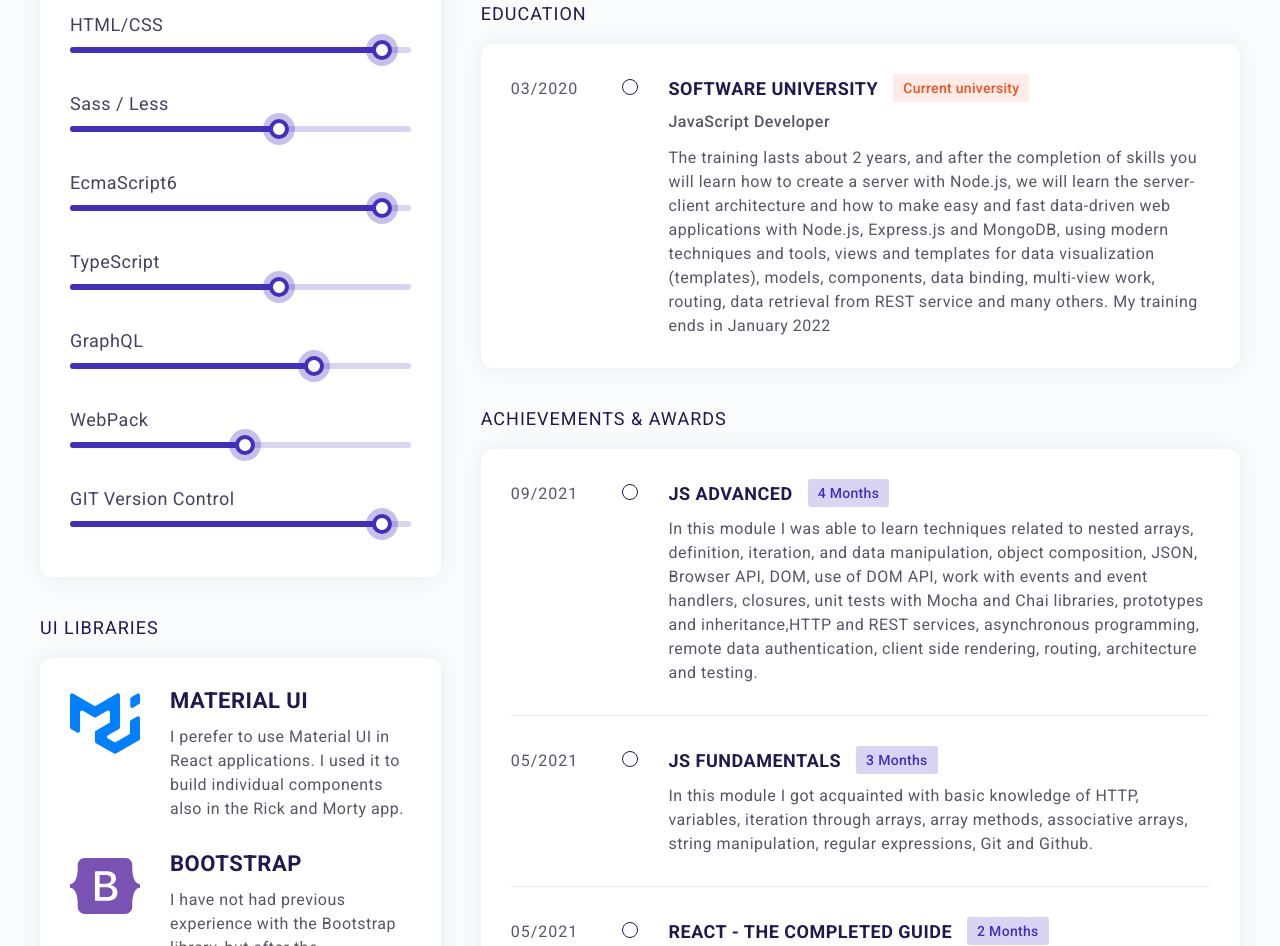
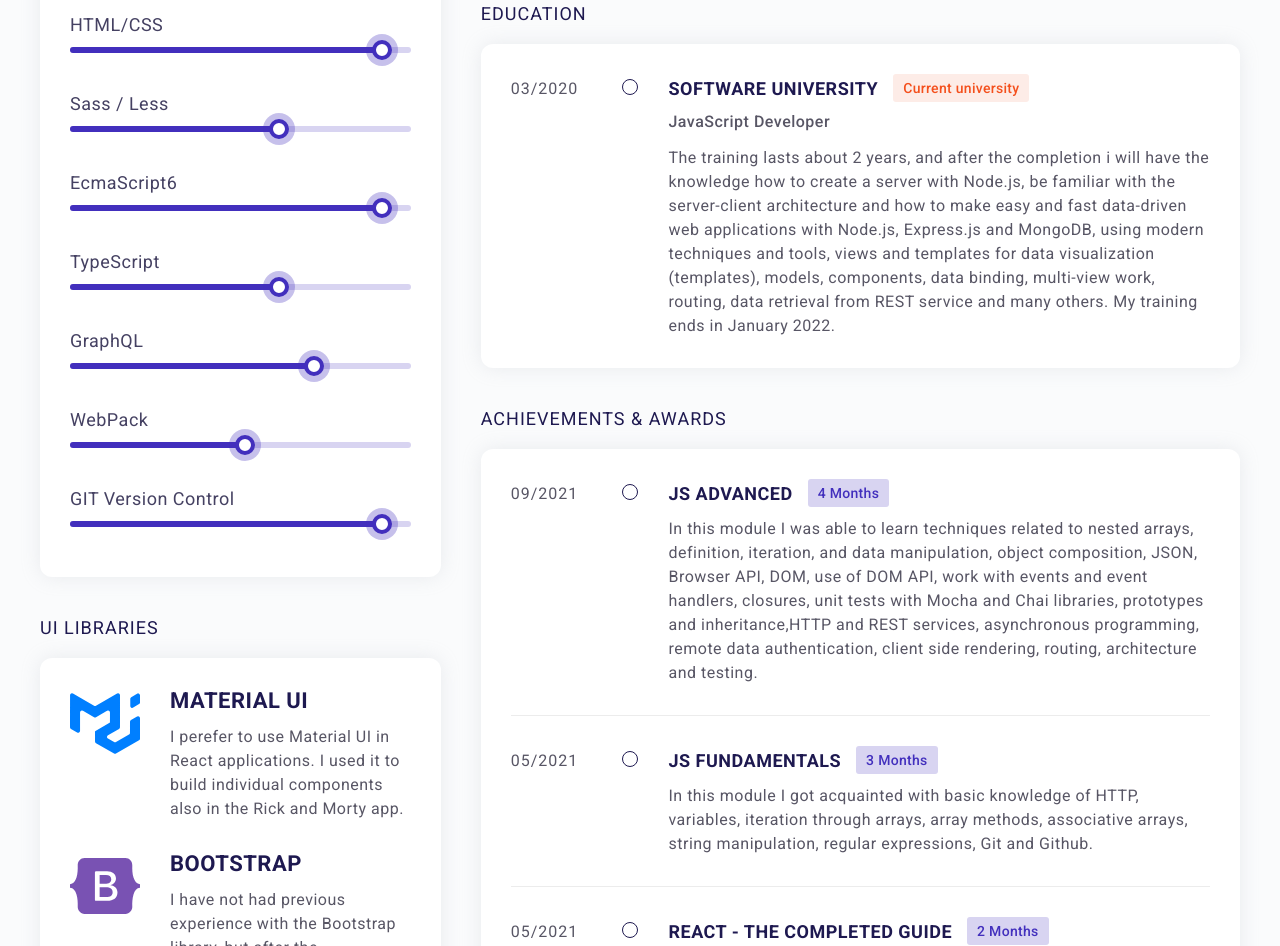
Before and after one commit to dayanapanova/panova-cv, a plain HTML site: page index.html in a window 1280 px wide. Shown: the part 978-1924 px from the top of the page. Drawn offline with Linux system fonts and the light colour scheme.

Commit message:
Writing the summary about my education.

```diff
--- a/index.html
+++ b/index.html
@@ -428,11 +428,11 @@
                 </div>
                 <span class="sub-title">JavaScript Developer</span>
                 <p class="text">
-                  Тhe training lasts about 2 years, and after the completion of skills you will learn how to create a
-                  server with Node.js, we will learn the server-client architecture and how to make easy and fast
+                  Тhe training lasts about 2 years, and after the completion i will have the knowledge how to create a
+                  server with Node.js, be familiar with the server-client architecture and how to make easy and fast
                   data-driven web applications with Node.js, Express.js and MongoDB, using modern techniques and tools,
                   views and templates for data visualization (templates), models, components, data binding, multi-view
-                  work, routing, data retrieval from REST service and many others. Мy training ends in January 2022
+                  work, routing, data retrieval from REST service and many others. Мy training ends in January 2022.
                 </p>
               </div>
             </article>
```
